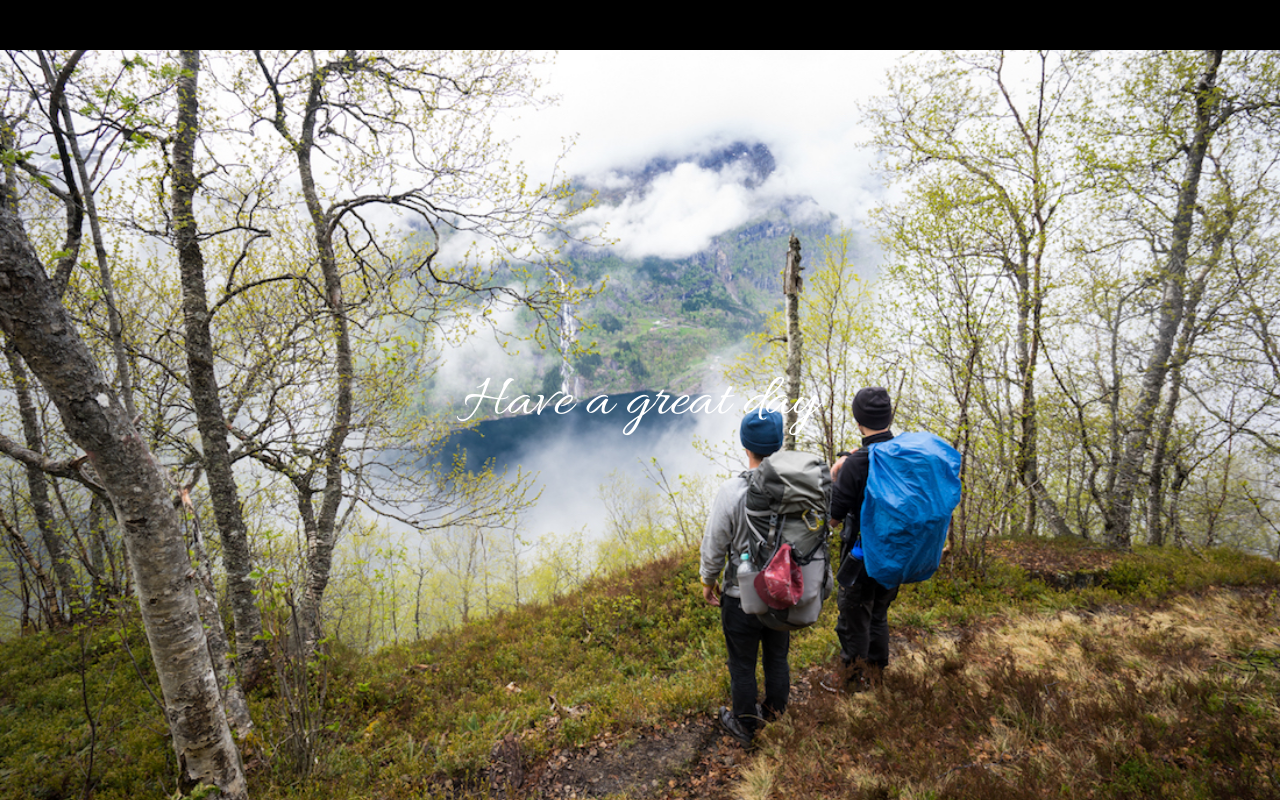
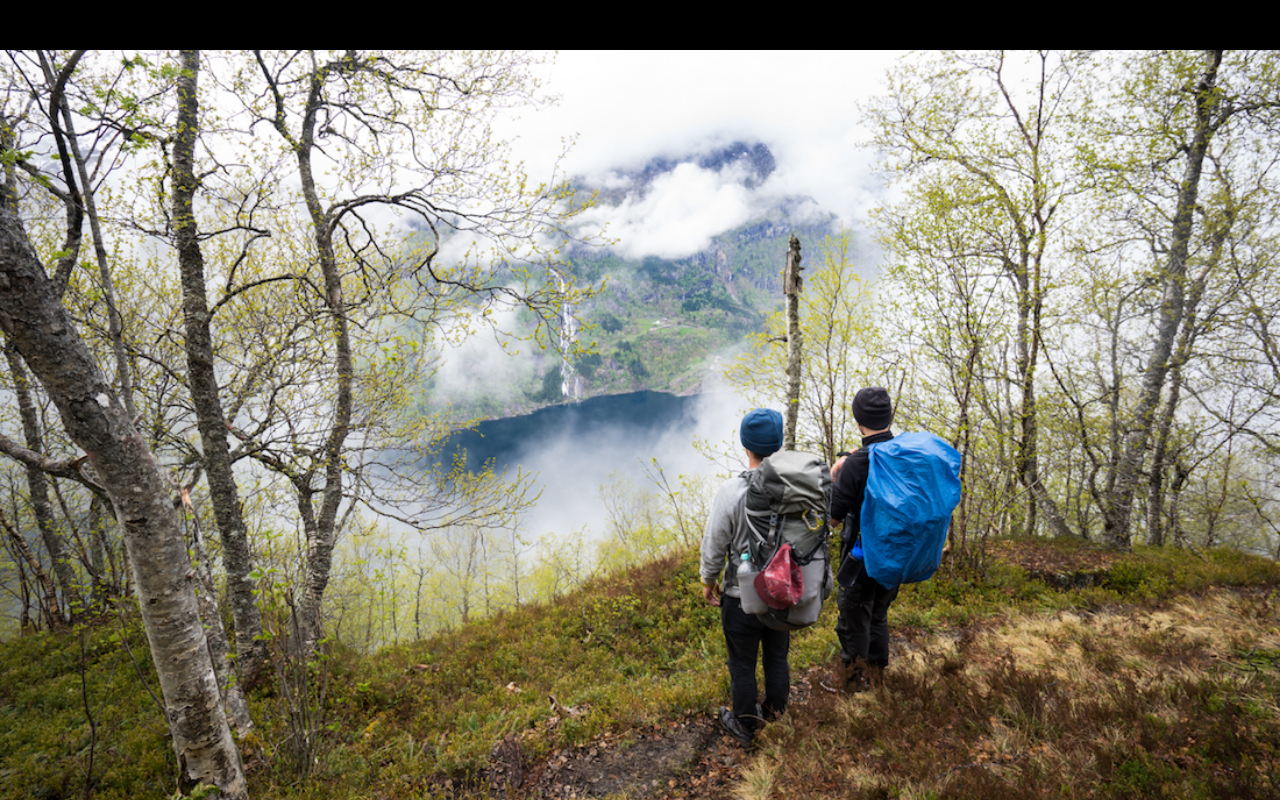
Before and after one commit to floris09/react-portfolio, a React (Create React App) app: page / in a window 1280 px wide. Shown: the part 4480-5280 px from the top of the page. Built offline with nearby package versions, Linux system fonts and the light colour scheme; a web font is replaced by a local one.

Commit message:
remove bottom text

```diff
--- a/src/containers/Home.js
+++ b/src/containers/Home.js
@@ -43,7 +43,6 @@ class Home extends PureComponent {
         <div className='black-bar'></div>
 
         <div className='background7'>
-          <h2>Have a great day</h2>
         </div>
 
       </div>
```
